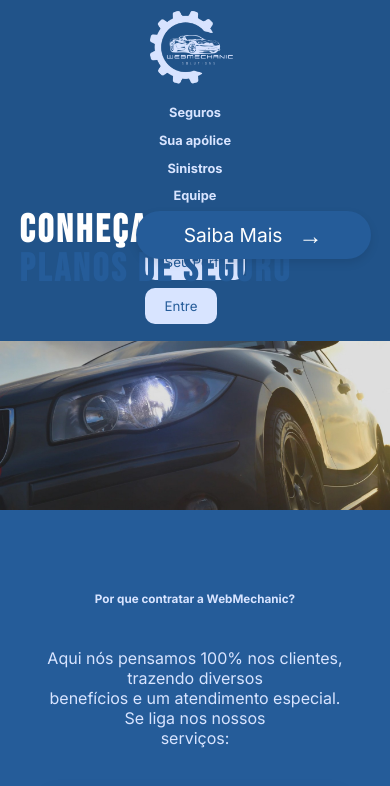
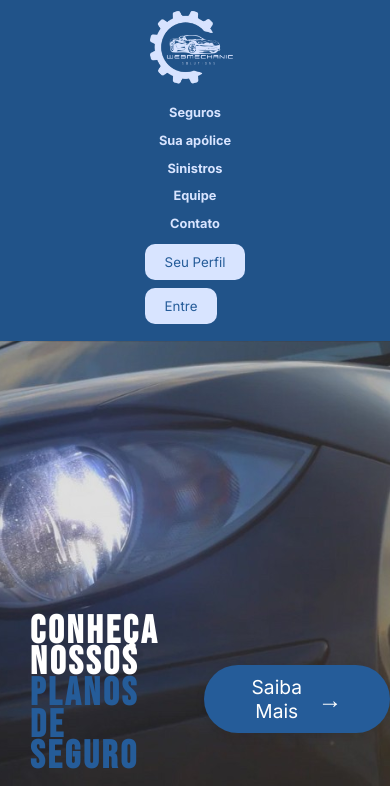
Before and after one commit to 1TDSPM-challenge/webmechanic, a React (Vite) app: page / in a window 390 px wide. Shown: the top 786 px of the page. Built offline with nearby package versions, Linux system fonts and the light colour scheme.

Commit message:
responsividade da página home adicionada

```diff
--- a/src/components/Footer.tsx
+++ b/src/components/Footer.tsx
@@ -131,7 +131,7 @@ const FooterLink = styled(Link)`
         width: 100%;
     }
 
-    @media (max-width: 768px) {
+        @media (max-width: 768px) {
         font-size: 1rem;
     }
 `;
--- a/src/pages/Home.tsx
+++ b/src/pages/Home.tsx
@@ -7,38 +7,46 @@ import Card from "../components/Card";
 import Cartao from "../components/Cartao";
 import Contato from "../components/Contato";
 
-import ImgCard1 from "../assets/card1.jpg"
-import ImgCard2 from "../assets/card2.jpg"
-import ImgCard3 from "../assets/card3.png"
+import ImgCard1 from "../assets/card1.jpg";
+import ImgCard2 from "../assets/card2.jpg";
+import ImgCard3 from "../assets/card3.png";
 import ImgBanner from '../assets/banner.jpg';
 
-const Banner = styled.img`
+const BannerContainer = styled.div`
+    position: relative;
     width: 100vw;
-    height: auto;
-    z-index: -3;
+    height: 100vh;
+    display: flex;
+    justify-content: space-around;
+    align-items: center;
+    background-image: url(${ImgBanner});
+    background-size: cover;
+    background-position: center;
+    padding-top: 200px;
+
+    @media (max-width: 900px) {
+        height: 80vh;
+    }
+
+    @media (max-width: 600px) {
+        height: 60vh;
+    }
 `;
 
 const TextoImagemContainer = styled.div`
-    position: absolute;
-    top: 50vh;
-    left: 5vw;
+    display: flex;
+    flex-direction: column;
+    align-items: flex-start;
     color: white;
     font-weight: bold;
-    line-height: 1;
+    text-align: left;
+    line-height: 0.8;
     font-size: 10vw;
     letter-spacing: 3px;
     font-family: "Bebas Neue", sans-serif;
 
     @media (max-width: 900px) {
-        top: 36vh;
-    };
-
-    @media (max-width: 600px) {
-        top: 30vh;
-    };
-
-    @media (max-width: 400px) {
-        top: 25vh;
+        padding: 30px;
     };
 `;
 
@@ -52,22 +60,15 @@ const TextoSecundario = styled.p`
     color: #255C99;
 `;
 
-// mexer na responsividade depois
 const BtnContainer = styled.div`
-    position: absolute;
-    top: 82vh;
-    right: 5vw;
+    margin-top: 20px;
 
     @media (max-width: 900px) {
-        top: 50vh;
+        margin-top: 15px;
     };
 
     @media (max-width: 600px) {
-        top: 30vh;
-    };
-
-    @media (max-width: 400px) {
-        top: 25vh;
+        margin-top: 10px;
     };
 `;
 
@@ -86,6 +87,14 @@ const TituloSecao = styled.h2`
     font-size: 3vw;
     font-weight: bold;
     margin-bottom: 5vh;
+
+    @media (max-width: 900px) {
+        font-size: 5vw;
+    }
+
+    @media (max-width: 600px) {
+        font-size: 6vw;
+    }
 `;
 
 const CardsContainer = styled.div`
@@ -95,12 +104,17 @@ const CardsContainer = styled.div`
     gap: 20px;
     padding: 20px;
     justify-content: center;
+
+    @media (max-width: 768px) {
+        flex-direction: column;
+        gap: 30px;
+    }
 `;
 
 const Home = () => {
     return (
         <>
-            <Banner src={ImgBanner} alt="Banner" />
+            <BannerContainer>
                 <TextoImagemContainer>
                     <TextoPrincipal>CONHEÇA NOSSOS</TextoPrincipal>
                     <TextoSecundario>PLANOS DE SEGURO</TextoSecundario>
@@ -110,6 +124,7 @@ const Home = () => {
                             <ButtonSaibaMais>Saiba Mais</ButtonSaibaMais>
                         </Link>
                     </BtnContainer>
+            </BannerContainer>
             <Container>
                 <TituloSecao>Por que contratar a WebMechanic?</TituloSecao>
                 <p>Aqui nós pensamos 100% nos clientes, trazendo diversos<br />
```
Lines whose indentation alone changed are shown as unchanged.
